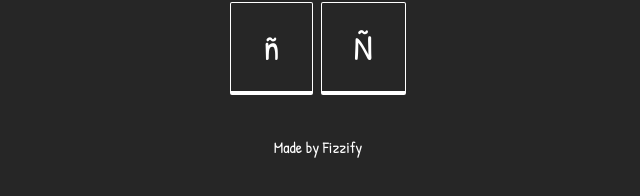
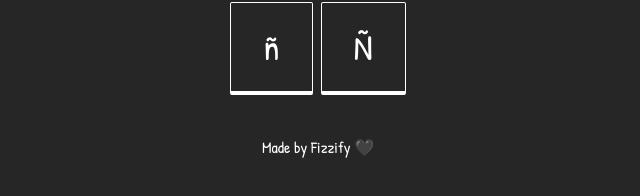
Before and after one commit to Fizzify/special-n, a Next.js app: page / in a window 1280 px wide. Shown: the part 454-650 px from the top of the page, without its empty margins (322-962 px from the left). Built offline with nearby package versions, Linux system fonts and the light colour scheme.

Commit message:
Add hover effect.

```diff
--- a/pages/index.tsx
+++ b/pages/index.tsx
@@ -1,6 +1,7 @@
 import { NextPage } from "next";
 import Head from "next/head";
 import Image from "next/image";
+import Link from "next/link";
 import React from "react";
 
 const Home: NextPage = () => {
@@ -37,7 +38,17 @@ const Home: NextPage = () => {
               Ñ
             </button>
           </div>
-          <footer className="mt-10">Made by Fizzify</footer>
+          <footer className="mt-10">
+            Made by{" "}
+            <a
+              className="hover:text-neutral-400"
+              href="https://github.com/Fizzify"
+              target="_blank"
+            >
+              Fizzify
+            </a>{" "}
+            🖤
+          </footer>
         </main>
       </div>
     </>
--- a/styles/globals.css
+++ b/styles/globals.css
@@ -626,6 +626,11 @@ video {
   color: rgb(0 0 0 / var(--tw-text-opacity));
 }
 
+.hover\:text-neutral-400:hover {
+  --tw-text-opacity: 1;
+  color: rgb(163 163 163 / var(--tw-text-opacity));
+}
+
 .active\:opacity-20:active {
   opacity: 0.2;
 }
```
